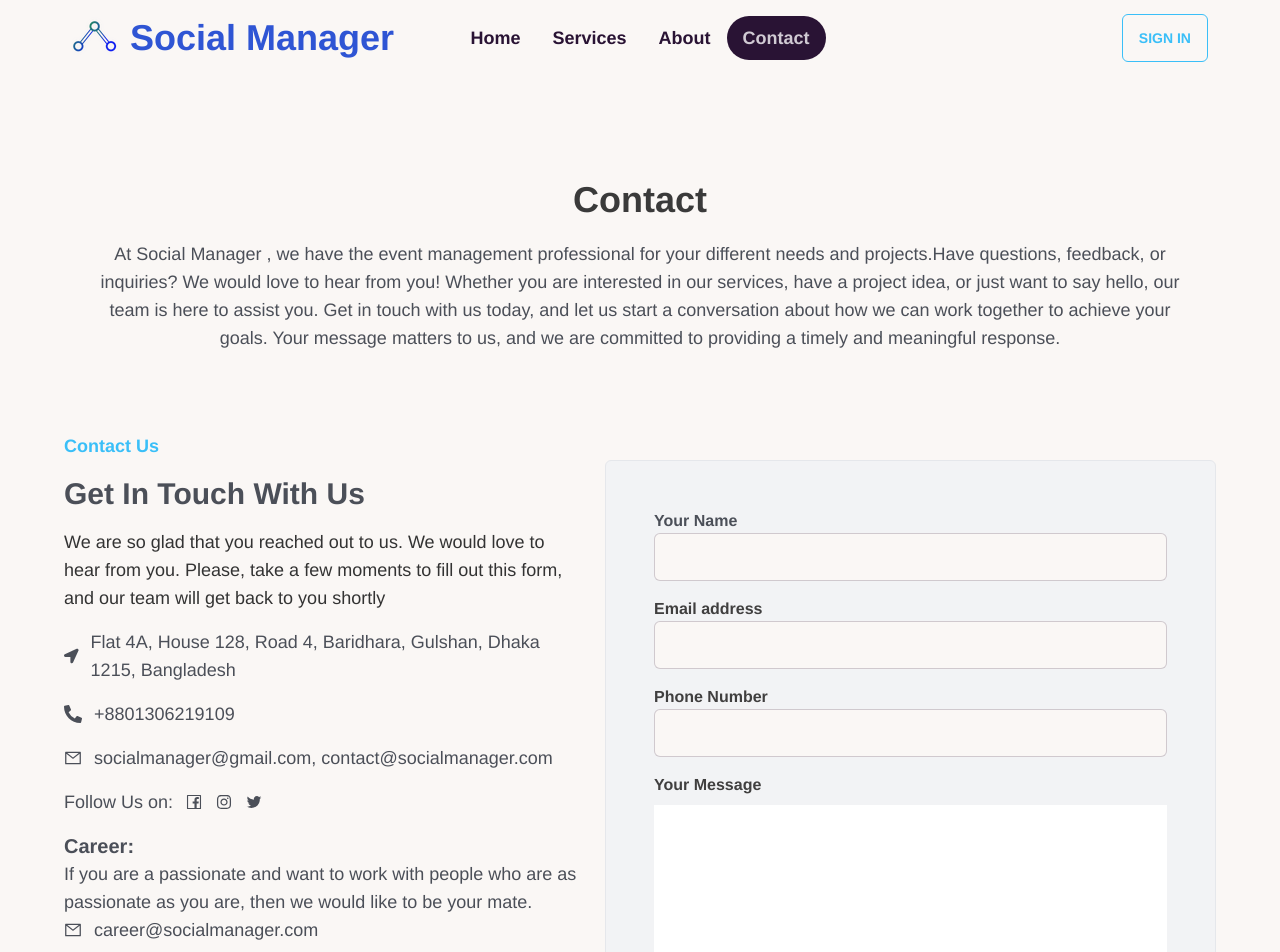
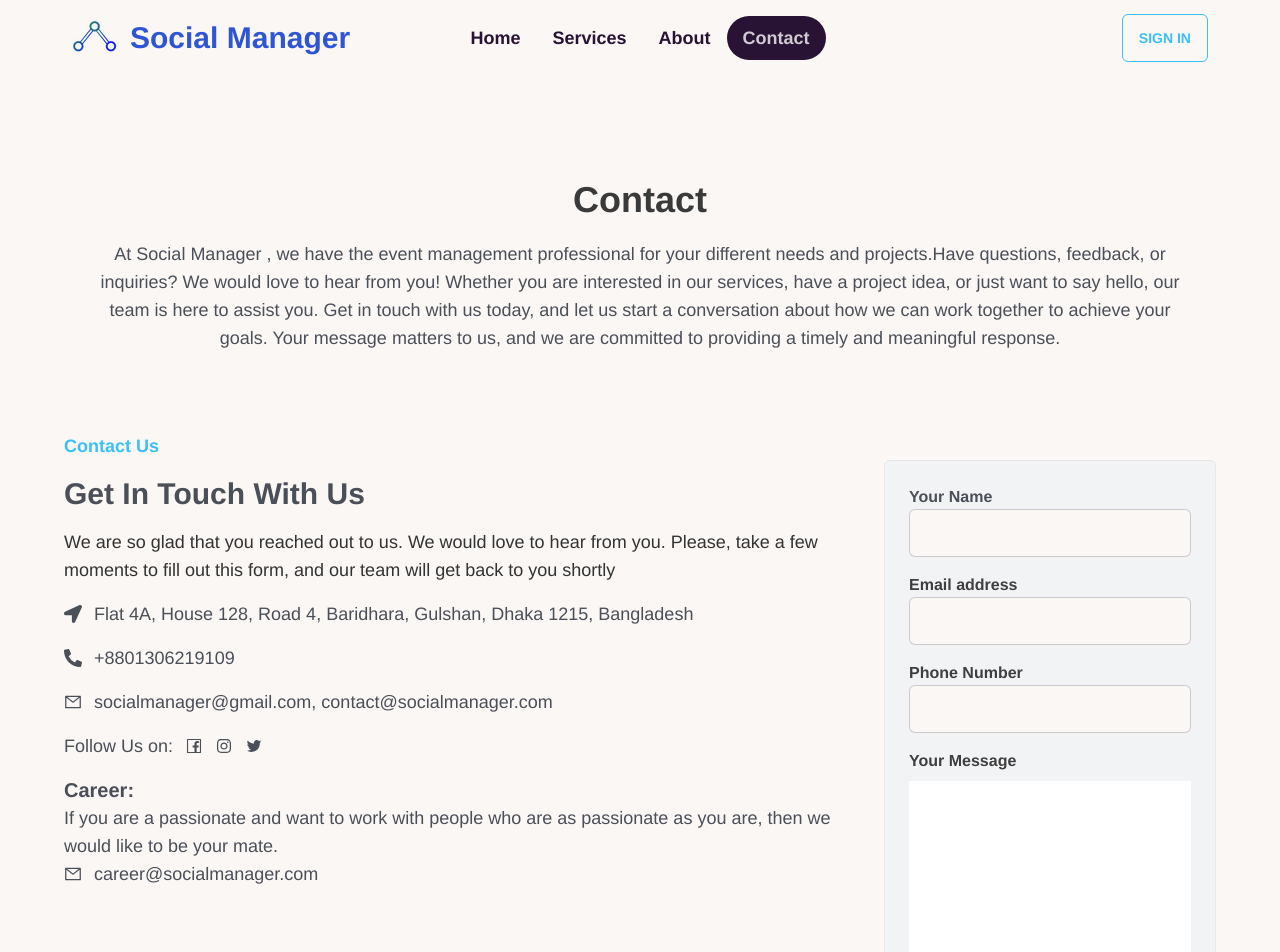
Before and after one commit to mkasiam/social-manager, a React (Vite) app: page /contact in a window 1280 px wide. Shown: the top 952 px of the page. Built offline with nearby package versions, Linux system fonts and the light colour scheme; no server answers.

Commit message:
finally done but responsive 100% not done , but time is finished

```diff
--- a/src/components/Home/OurServices/OurServices.jsx
+++ b/src/components/Home/OurServices/OurServices.jsx
@@ -16,7 +16,7 @@ const OurServices = () => {
           Tailored Solutions to Meet Your Unique Needs and Enhance Your Experience
         </p>
       </div>
-      <div className="grid grid-cols-1 md:grid-cols-2 lg:grid-cols-3 gap-7 my-6">
+      <div className="grid grid-cols-1 md:grid-cols-2 lg:grid-cols-3 gap-5 md:gap-5 lg:gap-7 my-6">
         {
             OurServices.map((aService)=><OurService key={aService.id} aService={aService}></OurService>)
         }
--- a/src/components/Navbar/Navbar.jsx
+++ b/src/components/Navbar/Navbar.jsx
@@ -55,7 +55,7 @@ const Navbar = () => {
         <Link to="/">
           <div className="flex justify-center items-center gap-2">
             <img src="/logo.png" alt="" />
-            <h1 className="text-xl md:text-3xl lg:text-4xl text-[#2F55D4] font-bold">
+            <h1 className="text-xl md:text-3xl lg:text-3xl text-[#2F55D4] font-bold">
               Social Manager
             </h1>
           </div>
--- a/src/components/pages/Booking/Booking.jsx
+++ b/src/components/pages/Booking/Booking.jsx
@@ -21,7 +21,7 @@ const Booking = () => {
         Experience Extraordinary Events - Book Yours Today!
       </h1>
       <div>
-        <div className="border flex-1 bg-[#F2F3F5] rounded-md p-12 max-w-2xl mx-auto mt-7">
+        <div className="border bg-[#F2F3F5] rounded-md p-12 max-w-2xl mx-auto mt-7">
           <div className="w-full  space-y-4">
             <div>
               <form onSubmit={handleBooking} className="space-y-4">
--- a/src/components/pages/Contact/Contact.jsx
+++ b/src/components/pages/Contact/Contact.jsx
@@ -26,7 +26,7 @@ const Contact = () => {
       </Helmet>
       {/* Contact Us Section Title and subtitle */}
       <div
-        className="text-center mt-6 py-10 md:py-16 lg:py-20 space-y-5 px-5"
+        className="text-center mt-6 md:py-16 lg:py-20 space-y-5 px-0 md:px-4 lg:px-5"
         data-aos="fade-down"
       >
         <h1 className="text-xl md:text-2xl lg:text-4xl text-[#3A3A3A] font-bold">
@@ -46,7 +46,7 @@ const Contact = () => {
       {/* Contact Us Container  */}
       <div className="flex flex-col md:flex-row lg:flex-row gap-7">
         {/* Contact Us Left Side (Information) */}
-        <div className="text-[#4b4f58] text-lg space-y-4 flex-1" data-aos="fade-right" data-aos-duration="1500">
+        <div className="text-[#4b4f58] text-lg space-y-4" data-aos="fade-right" data-aos-duration="1500">
           <p className="text-[#3ABFF8] font-bold text-lg">Contact Us</p>
           <h1 className="text-xl md:text-2xl lg:text-3xl font-bold">
             Get In Touch With Us
@@ -86,7 +86,7 @@ const Contact = () => {
         </div>
         {/* Form to contact  */}
 
-        <div className="border flex-1 bg-[#F2F3F5] rounded-md p-12 max-w-2xl mx-auto mt-7" data-aos="fade-left"  data-aos-duration="1500">
+        <div className="border bg-[#F2F3F5] rounded-md p-6 max-w-2xl mx-auto mt-7" data-aos="fade-left"  data-aos-duration="1500">
           <div className="w-full  space-y-4">
             <div>
               <form onSubmit={handleSubmit} className="space-y-4">
--- a/src/components/shared/Header/Header.jsx
+++ /dev/null
@@ -1,9 +0,0 @@
-const Header = () => {
-    return (
-        <div>
-            <h1>This is header</h1>
-        </div>
-    );
-};
-
-export default Header;
```
